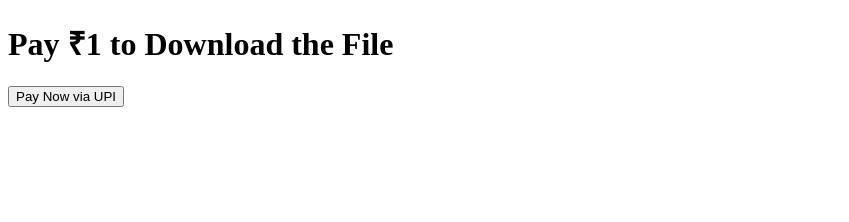
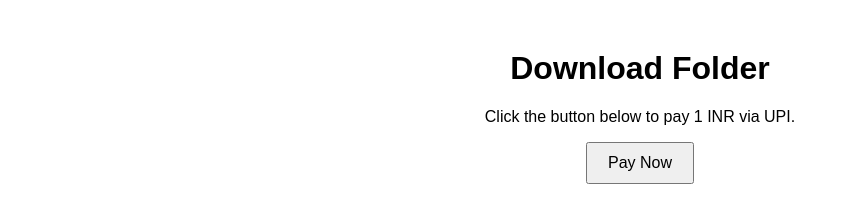
Before and after one commit to Dhayanand458/xyz, a plain HTML site: page index.html in a window 1280 px wide. Shown: the whole page, without its empty margins (0-849 px from the left). Drawn offline with Linux system fonts and the light colour scheme.

Commit message:
index.html

```diff
--- a/index.html
+++ b/index.html
@@ -3,12 +3,15 @@
 <head>
     <meta charset="UTF-8">
     <meta name="viewport" content="width=device-width, initial-scale=1.0">
-    <title>Pay Now</title>
+    <title>Download After Payment</title>
+    <link rel="stylesheet" href="styles.css">
 </head>
 <body>
-    <h1>Pay ₹1 to Download the File</h1>
-    <a href="upi://pay?pa=shareanything8-1@okicici&pn=Dan&am=1.00&cu=INR">
-        <button>Pay Now via UPI</button>
-    </a>
+    <h1>Download Folder</h1>
+    <p>Click the button below to pay 1 INR via UPI.</p>
+    <button id="payNowBtn">Pay Now</button>
+    <a id="downloadLink" href="New folder.zip" style="display: none;">Download Folder</a>
+
+    <script src="script.js"></script>
 </body>
 </html>
```
